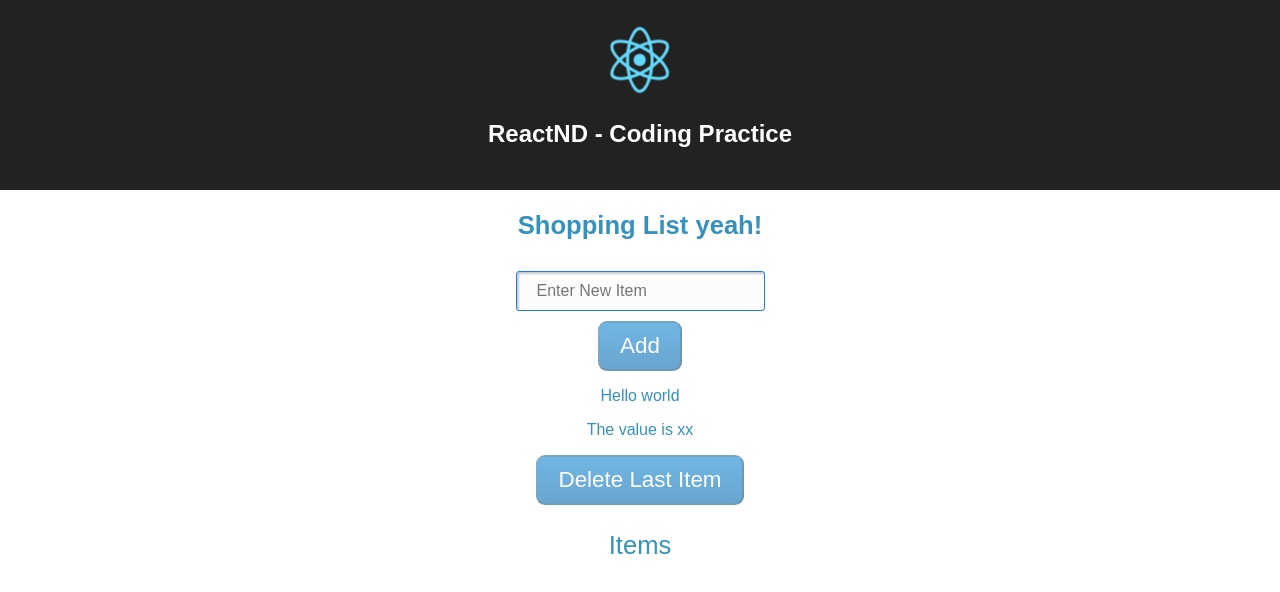
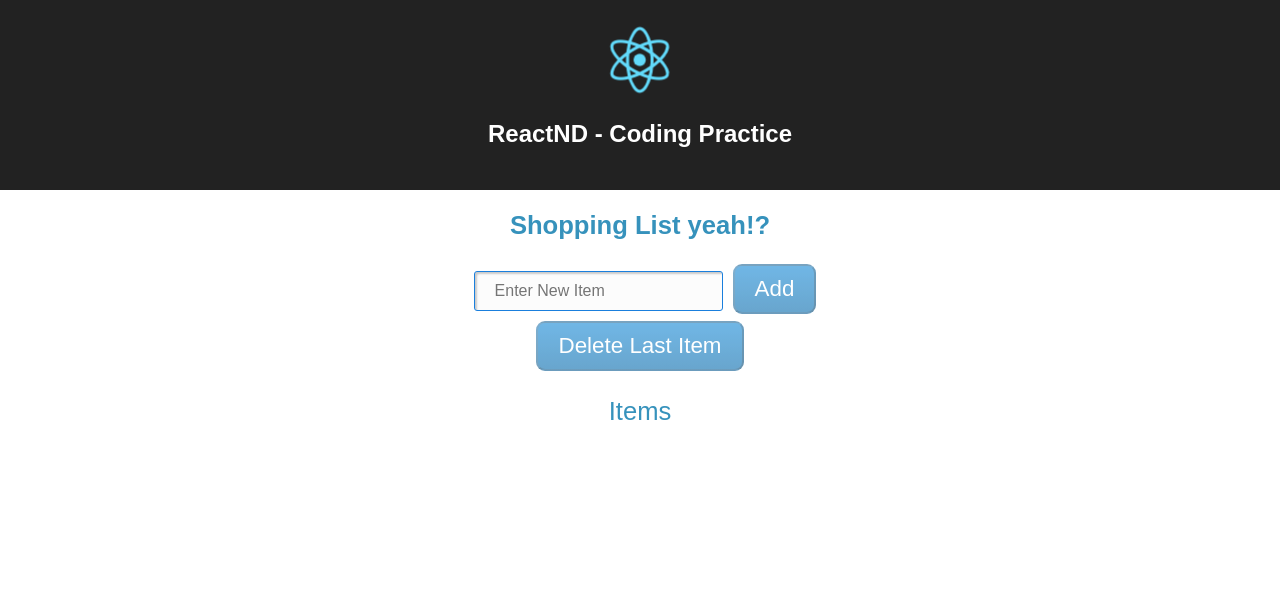
Before and after one commit to tomstockwood/Exercise-2-Controlled-Components, a React (Create React App) app: page / in a window 1280 px wide. Shown: the top 592 px of the page. Built offline with nearby package versions, Linux system fonts and the light colour scheme.

Commit message:
Fixed the EnterText component, and made changes to the AddButton component to make it more reusable.
Took out the parentheses, so I stopped calling the function. Also Started using this.props.children within the AddButton app, which simplifies it considerably.

```diff
--- a/src/AddButton.js
+++ b/src/AddButton.js
@@ -1,25 +1,11 @@
 import React, { Component} from 'react'
 
 class AddButton extends React.Component{
-
-    A = this.props.testFunction();
-
-    inputIsEmpty = () => {
-        return this.props.value === '';
-        //return true;
-      };
-
-    B = () => {
-        return true;
-      };
-
     render() {
         return (
-            <div>
-            <button disabled={this.inputIsEmpty()}>Add</button>
-            <p> Hello world </p>
-            <p> The value is {this.props.value} xx</p>
-            </div>
+            <button disabled={this.props.disabled}>
+                {this.props.children}
+            </button>
         )
     }
 }
--- a/src/App.js
+++ b/src/App.js
@@ -3,6 +3,8 @@ import logo from './logo.svg';
 import './App.css';
 import AddButton from './AddButton.js'
 import TestButton from './TestButton.js'
+import EnterText from './EnterText.js'
+import DeleteButton from './DeleteButton.js'
 
 class App extends React.Component {
   state = {
@@ -44,22 +46,28 @@ class App extends React.Component {
           <img src={logo} className="App-logo" alt="logo" />
           <h1 className="App-title">ReactND - Coding Practice</h1>
         </header>
-        <h2>Shopping List yeah!</h2>
-        <form onSubmit={this.addItem}>
+        <h2>Shopping List yeah!?</h2>
+        <EnterText
+          value={this.state.value}
+          handleChange={this.handleChange}
+          addItem={this.addItem}
+        />
+        {/* <form onSubmit={this.addItem}>
           <input
             type="text"
             placeholder="Enter New Item"
             value={this.state.value}
             onChange={this.handleChange}
-          />
-          {/*<button disabled={this.inputIsEmpty()}>Add</button>/*}
-          {/*<AddButton/>*/}
-          <AddButton testFunction = {this.testFunction} value = {this.state.value}/>
-        </form>
+          /> */}
+          {/*<button disabled={this.inputIsEmpty()}>Add</button>*/}
+          {/* <AddButton value = {this.state.value}/> */}
+        {/* </form> */}
 
         <button onClick={this.deleteLastItem} disabled={this.noItemsFound()}>
           Delete Last Item
         </button>
+
+        {/* <DeleteButton deleteLastItem = {this.deleteLastItem} noItemsFound = {this.noItemsFound}/> */}
 
         <p className="items">Items</p>
         <ol className="item-list">
--- a/src/DeleteButton.js
+++ b/src/DeleteButton.js
@@ -1,3 +1,11 @@
-<button onClick={this.deleteLastItem} disabled={this.noItemsFound()}>
-  Delete Last Item
-</button>
+import React, { Component} from 'react'
+
+class DeleteButton extends React.Component{
+    render() { return (
+        <button onClick={this.props.deleteLastItem()} disabled={this.props.noItemsFound()}>
+          Delete Last Item
+        </button>
+    )}
+}
+
+export default DeleteButton
--- a/src/EnterText.js
+++ b/src/EnterText.js
@@ -1,9 +1,24 @@
-<form onSubmit={this.addItem}>
-  <input
-    type="text"
-    placeholder="Enter New Item"
-    value={this.state.value}
-    onChange={this.handleChange}
-  />
-  <button disabled={this.inputIsEmpty()}>Add</button>
-</form>
+import React, { Component} from 'react'
+import AddButton from './AddButton.js'
+
+class EnterText extends React.Component{
+    render() {
+        return (
+            <form onSubmit={this.props.addItem}>
+                <input
+                    type="text"
+                    placeholder="Enter New Item"
+                    value={this.props.value}
+                    onChange={this.props.handleChange}
+                />
+                <AddButton
+                    disabled={this.props.value === ''}
+                    value = {this.props.value}
+                >
+                    Add
+                </AddButton>
+            </form>
+        )}
+}
+
+export default EnterText
```
